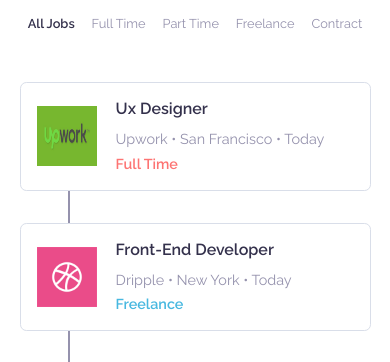
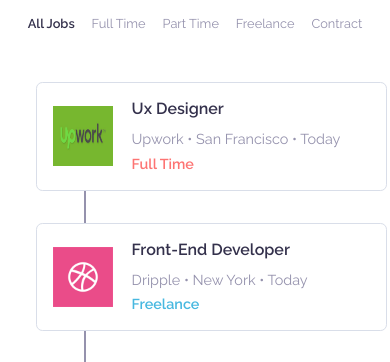
Before and after one commit to A-Maged/gettowork, a plain HTML site: page index.html in a window 390 px wide. Shown: the part 157-519 px from the top of the page. Drawn offline with nearby package versions, Linux system fonts and the light colour scheme.

Commit message:
responsivness fixes

```diff
--- a/assets/sass/layouts/job-listing.sass
+++ b/assets/sass/layouts/job-listing.sass
@@ -9,12 +9,12 @@
         z-index: -1
         position: absolute
         top: 0
-        left: 3.5em
+        left: 4.5em
 
     +element('day')
         width: 7em
         padding: 1em 0
-        margin: 10px 0 2em 0em
+        margin: 10px 0 2em 1em
         text-align: center
         background-color: #fff
         border: 1px solid $border_color
@@ -44,4 +44,7 @@
 @media only screen and (max-width: 768px)
     .job-listing
         &::after
-            left: 3em
+            left: 4em
+
+        +element('day')
+            margin-left: .5em
--- a/assets/sass/modules/job.sass
+++ b/assets/sass/modules/job.sass
@@ -1,6 +1,7 @@
 .job
     width: 100%
-    margin:  0 auto 2em
+    // margin:  0 auto 2em
+    margin:  0 0 2em 1em
     z-index: 10
     padding: 1.3em
     border: 1px solid $border_color
```
Also changed, not shown: assets/app.css, 1 other file.
